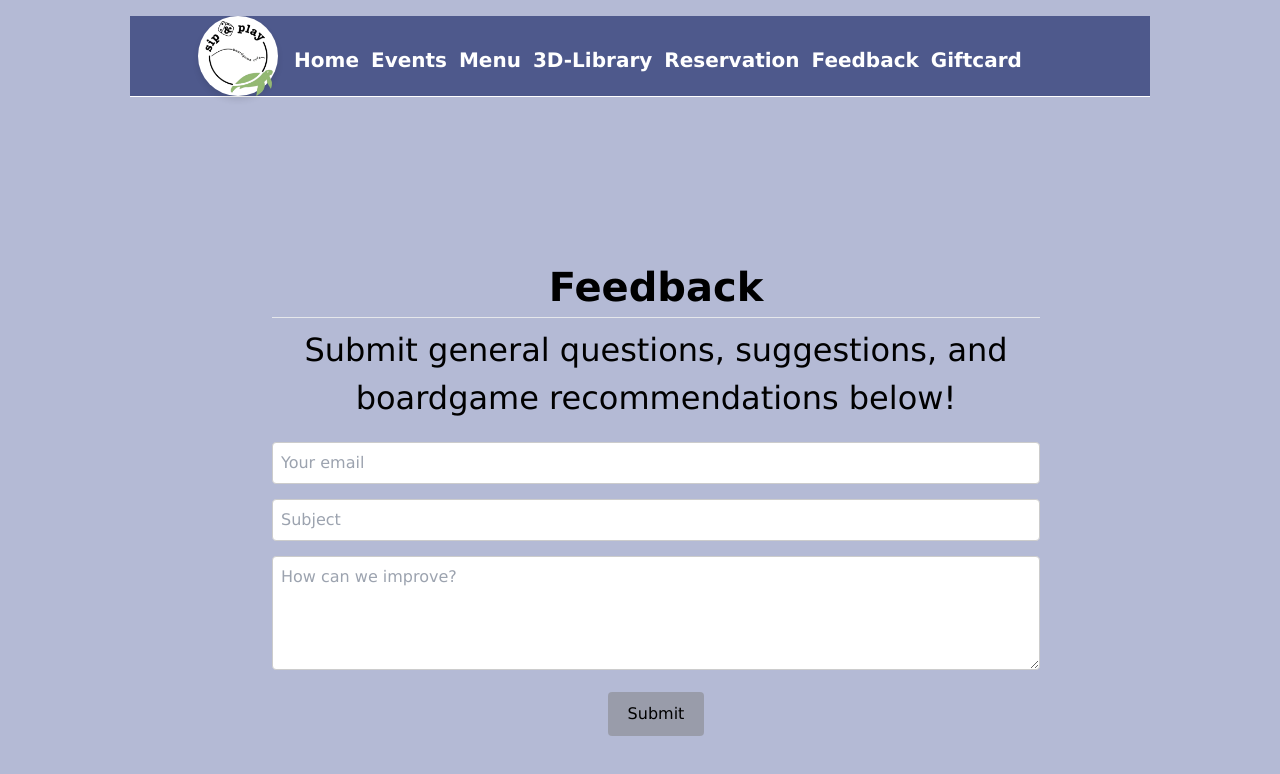
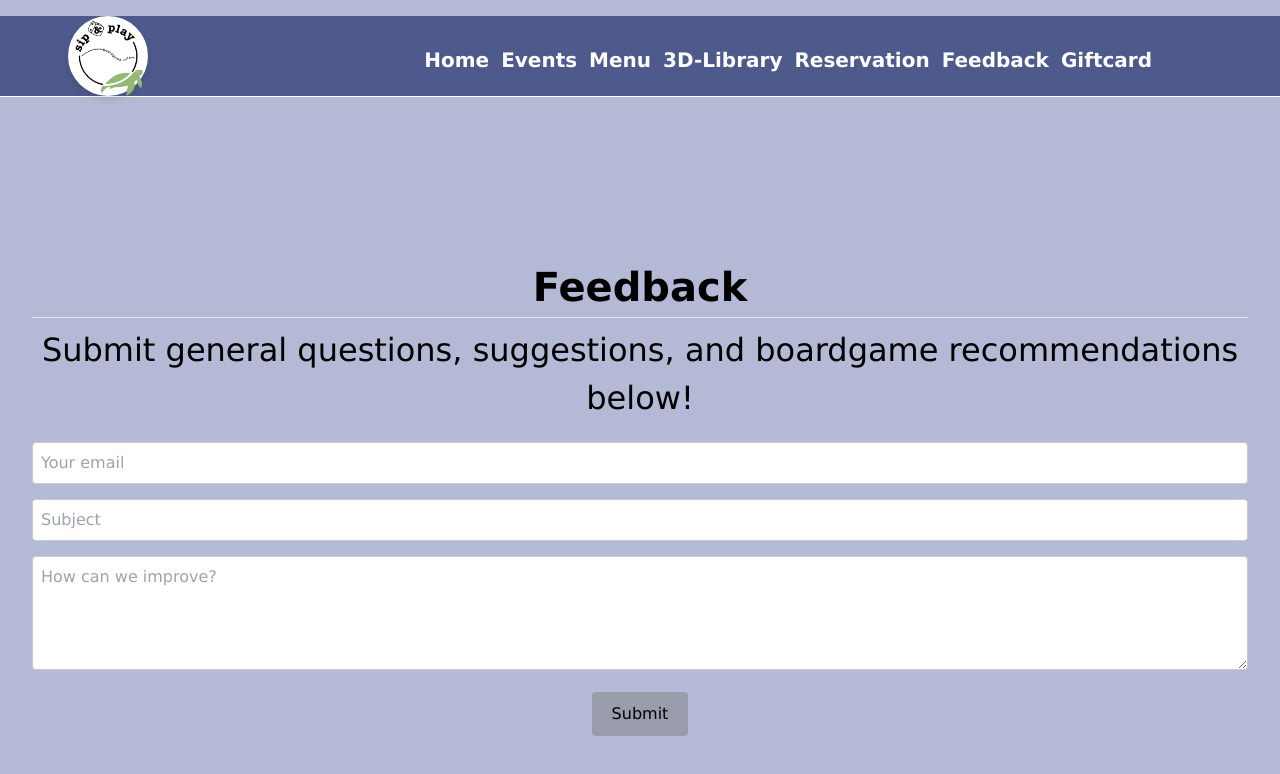
Before and after one commit to AMPerez04/CodedexHackathon, a React (Create React App) app: page /feedback in a window 1280 px wide. Shown: the top 774 px of the page. Built offline with nearby package versions, Linux system fonts and the light colour scheme.

Commit message:
chore: Update CSS to remove max-width on container elements

```diff
--- a/src/pages/Feedback.css
+++ b/src/pages/Feedback.css
@@ -1,6 +1,5 @@
 /* Feedback.css */
 .container {
-  max-width: 800px;
   margin: auto;
   display: flex;
   flex-direction: column;
--- a/src/pages/Feedback.js
+++ b/src/pages/Feedback.js
@@ -3,7 +3,7 @@ import './Feedback.css';
 
 function Feedback() {
   return (
-    <div className="container">
+    <div style={{width:"100vw"}} className="container">
       <div className='section'>
         <div className="text-center">
           <h1 className='res'>Feedback</h1>
--- a/src/pages/Reserve.css
+++ b/src/pages/Reserve.css
@@ -1,6 +1,5 @@
 /* Reserve.css */
 .container {
-  max-width: 800px;
   margin: auto;
   display: flex;
   flex-direction: column;
--- a/src/pages/home.css
+++ b/src/pages/home.css
@@ -36,6 +36,7 @@ body {
     color: black;
     width: 80vw;
     padding-left: 2rem;
+    padding-right: 2rem;
   }
 
   .overlay {
```
